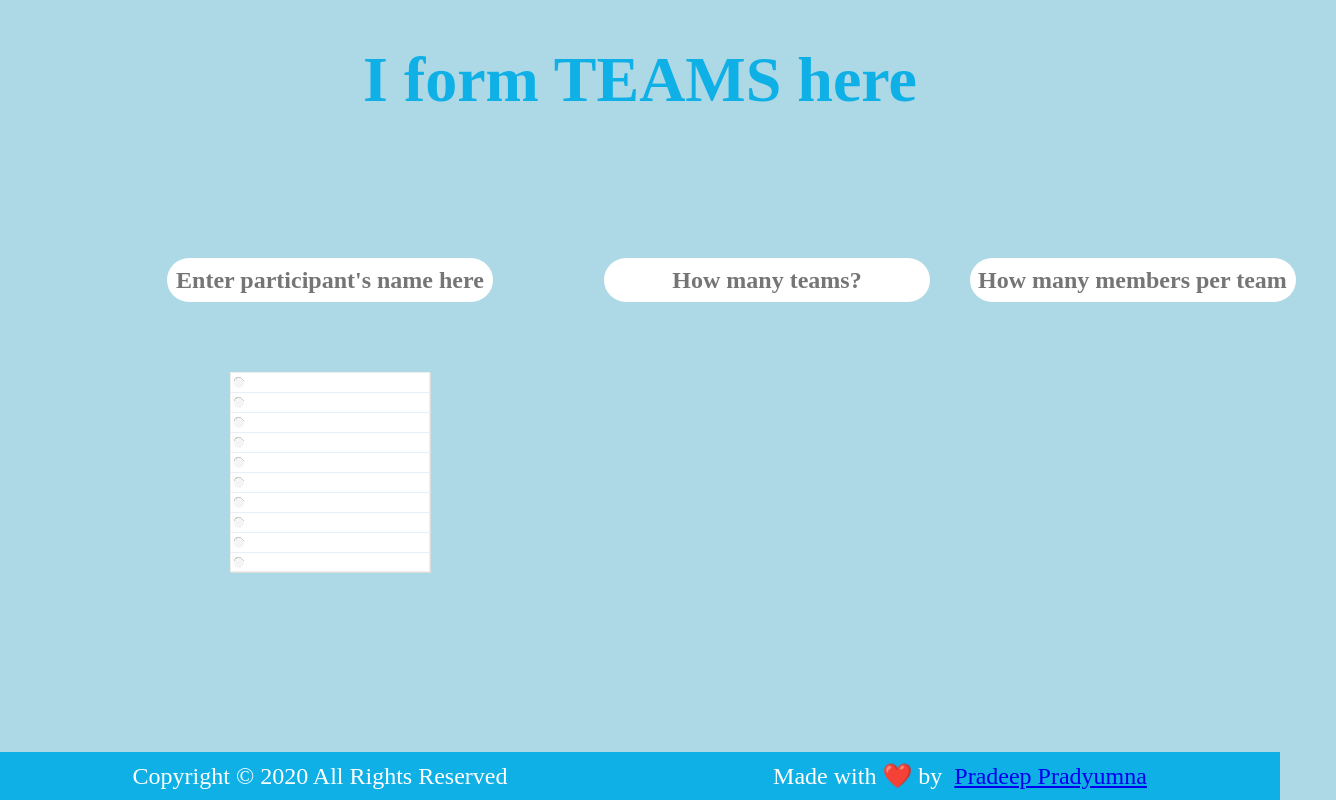
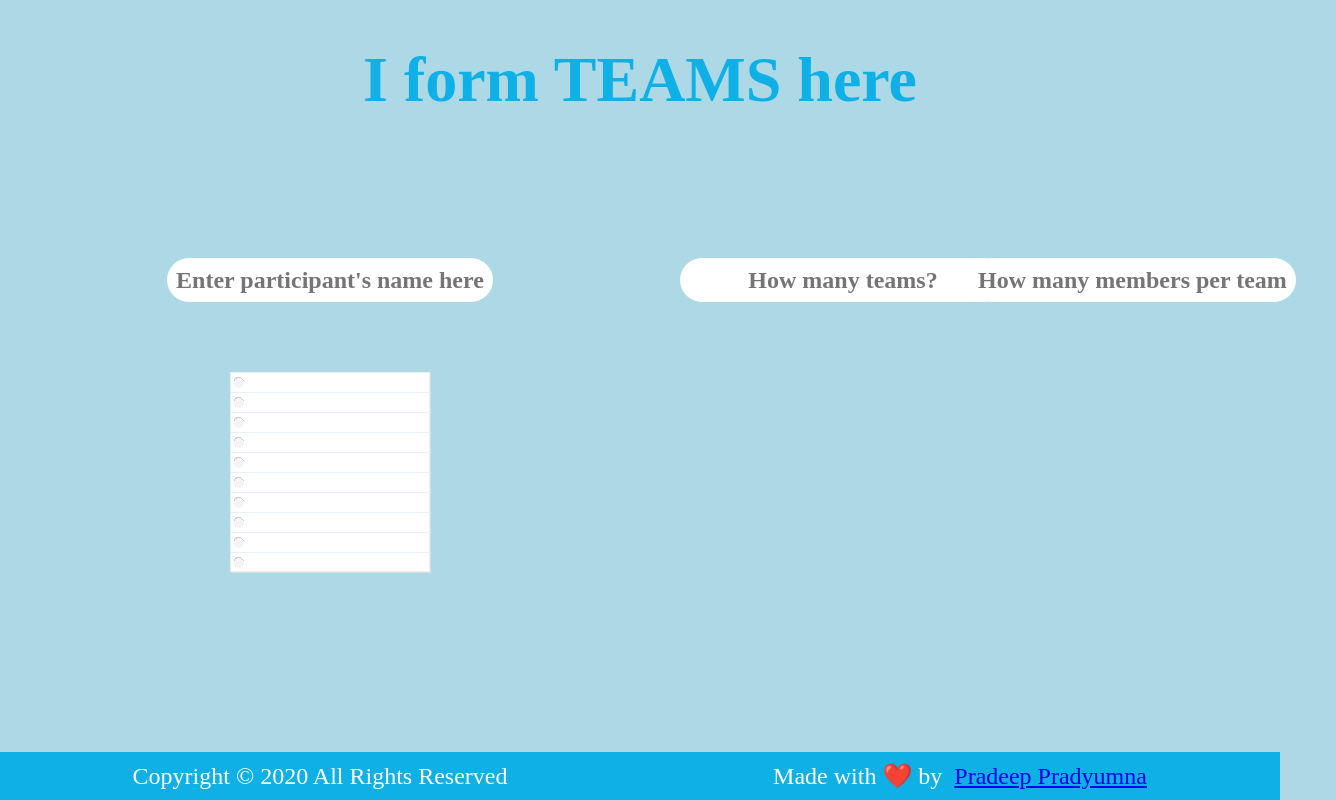
Before and after one commit to pradeepradyumna/iformteamshere, a React (Create React App) app in the folder form-teams-here/: page / in a window 1280 px wide. Shown: the whole page, 1336 px wide, since content can reach past the window. Built offline with nearby package versions, Linux system fonts and the light colour scheme.

Commit message:
Updated UI

```diff
--- a/form-teams-here/src/App.js
+++ b/form-teams-here/src/App.js
@@ -24,7 +24,6 @@ function App() {
   const [memberCount, setMemberCount] = useState("");
   const [extrasCount, setExtrasCount] = useState(0);
   const listCollection = [];
-  // const [listCollection, setlistCollection] = useState([]);
   const inputTeamCountChangeHandler = (e) => {
     console.log(e.target.value);
 
@@ -135,7 +134,6 @@ function App() {
 
         <div className="float-child">
           <form onSubmit={teamsSubmitHandler}>
-            <div className="float-container">
             <div className="float-child">
               <input
                 value={teamCount}
@@ -154,7 +152,6 @@ function App() {
                 placeholder="How many members per team?"
               />
             </div>
-            </div>
           </form>
           {listCollection}
           {extrasCompo}
```
Lines whose indentation alone changed are shown as unchanged.
